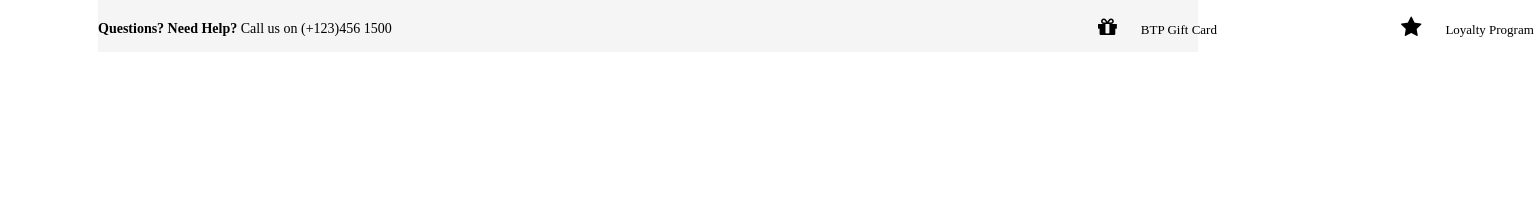
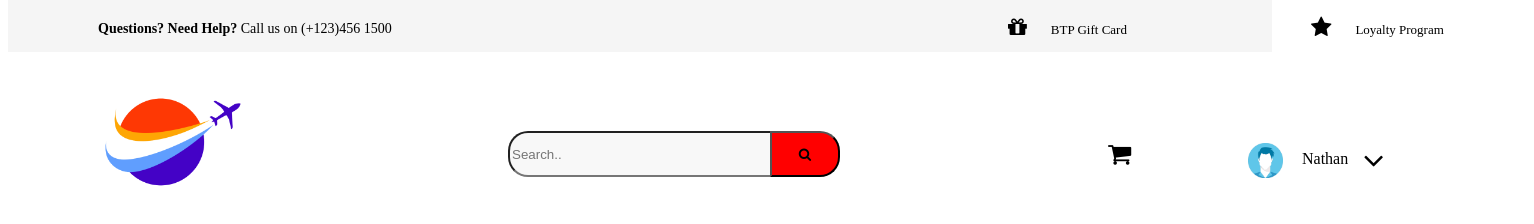
Before and after one commit to JurgensM/Hotel-Project, a plain HTML site: page index.html in a window 1280 px wide. Shown: the whole page, 1534 px wide, since content can reach past the window. Drawn offline with Linux system fonts and the light colour scheme.

Commit message:
Change-1

```diff
--- a/index.html
+++ b/index.html
@@ -22,14 +22,24 @@
 
     <!-- header start -->
     <header>
+        <img src="images/logo.png" alt="logo" id="logo">
 
-        <i class="fa-regular fa-cart-shopping"></i>
+        <form class="example" action="action_page.php">
+            <input type="text" placeholder="Search.." class="txt">
+            <button type="submit" class="button-lens"><i class="fa fa-search" id="search-button"></i></button>
+        </form>
 
-
+        <i class="fa fa-shopping-cart" id="shopping-cart"></i>
+        <figure>
+            <img src="images/propic.png" alt="profile" id="profile">
+            <figcaption>Nathan</figcaption>
+        </figure>
+        <strong><i class="fa fa-angle-down" id="down-angle"></i></strong>
 
 
     </header>
 
+    </body>
 
 </body>
 </html>
--- a/style.css
+++ b/style.css
@@ -1,9 +1,4 @@
-body {
-    box-sizing: border-box;
-    width: 100%;
-    padding-left: 90px;
-    padding-right: 90px;
-}
+/*start of top header adjustments */
 .top-header {
     background-color: #F5F5F5;
     position: relative;
@@ -11,7 +6,7 @@ body {
 }
 .content-top-left {
     position: relative;
-
+    left: 90px;
     top: 22px;
     font-size: 14px;
 
@@ -43,5 +38,70 @@ body {
     position: relative;
     left: 1220px;
     bottom: 14px;
+    right: 90px;
     font-size: 13px;
+
 }
+/*end of top header adjustments */
+
+/*start of header adjustments*/
+#logo {
+    width: 150px;
+    position: relative;
+    left: 90px;
+}
+
+.txt {
+    background-color: #F8F8F8;
+    position: relative;
+    bottom: 90px;
+    left: 500px;
+    width: 280px;
+    height: 40px;
+
+    border-radius: 20px;
+
+
+}
+
+.button-lens{
+    position: relative;
+    left: 470px;
+    bottom: 90px;
+    height: 46px;
+    width: 70px;
+    border-top-right-radius: 20px;
+    border-bottom-right-radius: 20px;
+    background-color: red;
+
+}
+
+#shopping-cart {
+
+    position: relative;
+    left: 1100px;
+    bottom: 125px;
+    font-size: 25px;
+}
+
+#profile {
+    position: relative;
+    left: 1200px;
+    bottom: 165px;
+    width: 35px;
+}
+
+figcaption {
+    position: relative;
+    left: 1215px;
+    bottom: 180px;
+    display: inline-block;
+    vertical-align: middle;
+}
+
+#down-angle {
+    position: relative;
+    left: 1355px;
+    bottom:220px;
+    font-size: 33px;
+}
```
Also changed, not shown: images/Travel-agency-logo-design-template-on-transparent-background-PNG.png (deleted), images/logo.png (added), images/propic.png (added).
